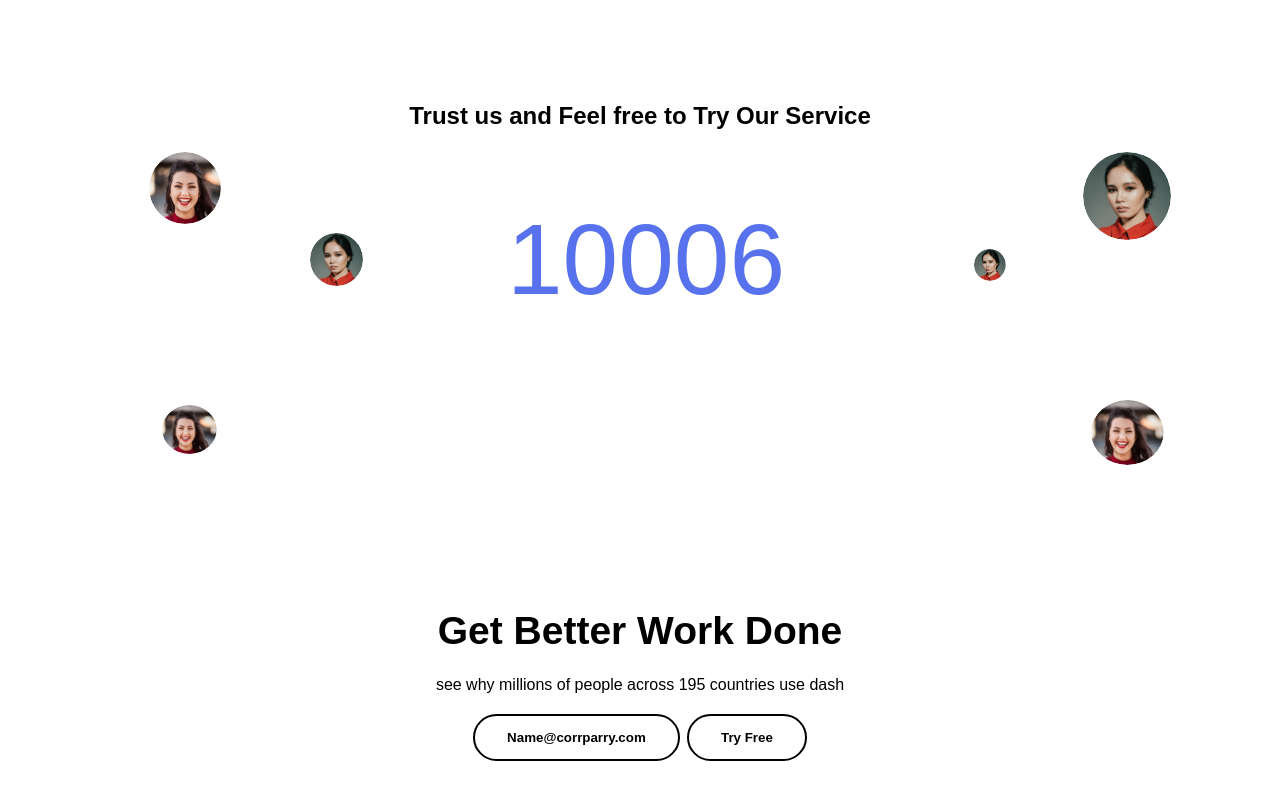
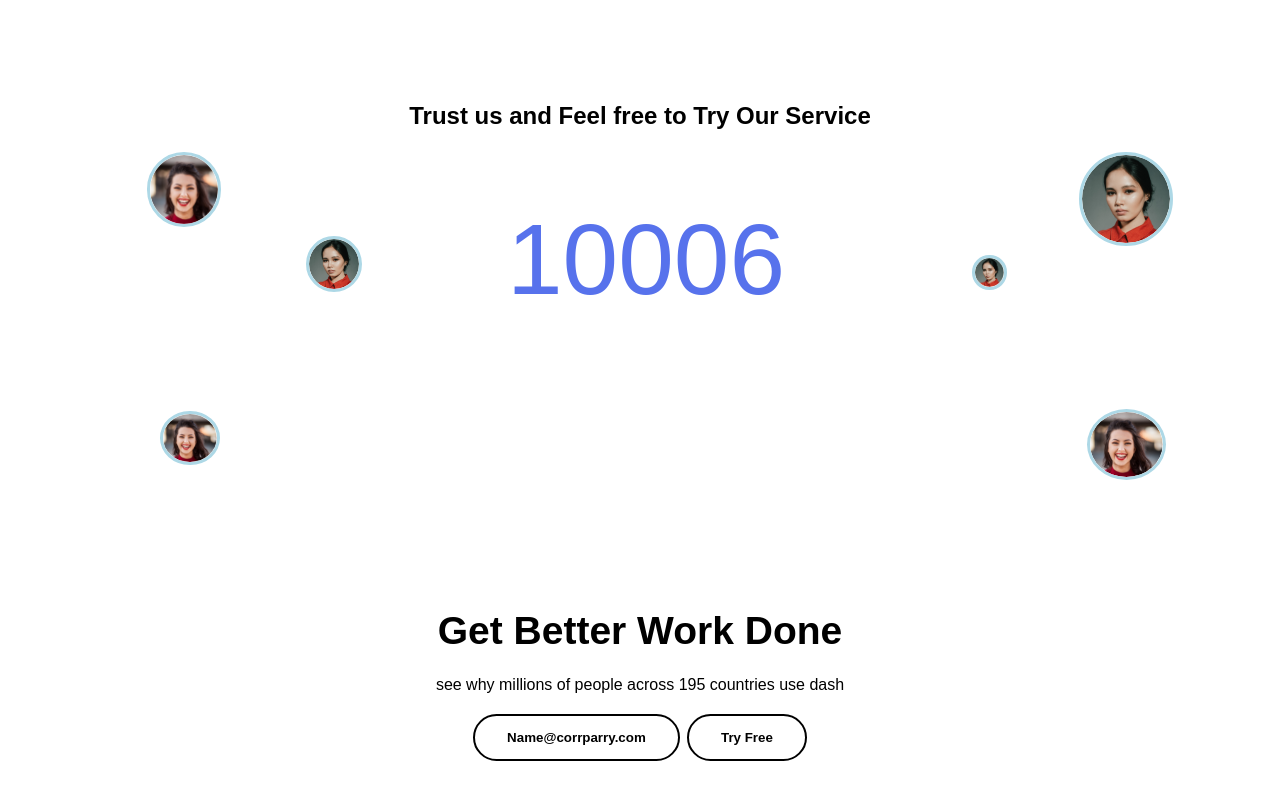
Before and after one commit to Mohamed-Elbehery/Template-2, a plain HTML site: page index.html in a window 1280 px wide. Shown: the part 2440-3240 px from the top of the page. Drawn offline with Linux system fonts and the light colour scheme.

Commit message:
ready to send

```diff
--- a/styles/main.css
+++ b/styles/main.css
@@ -2,7 +2,7 @@
 :root {
   --primary-color: rgb(87, 114, 236);
   --secondary-color: rgb(71, 93, 194);
-  --shadow-color: var(--shadow-color);
+  --shadow-color: lightblue;
   --gray-color: #413f3f;
   --white-color: #fff;
   --section-padding-x: 4%;
```
